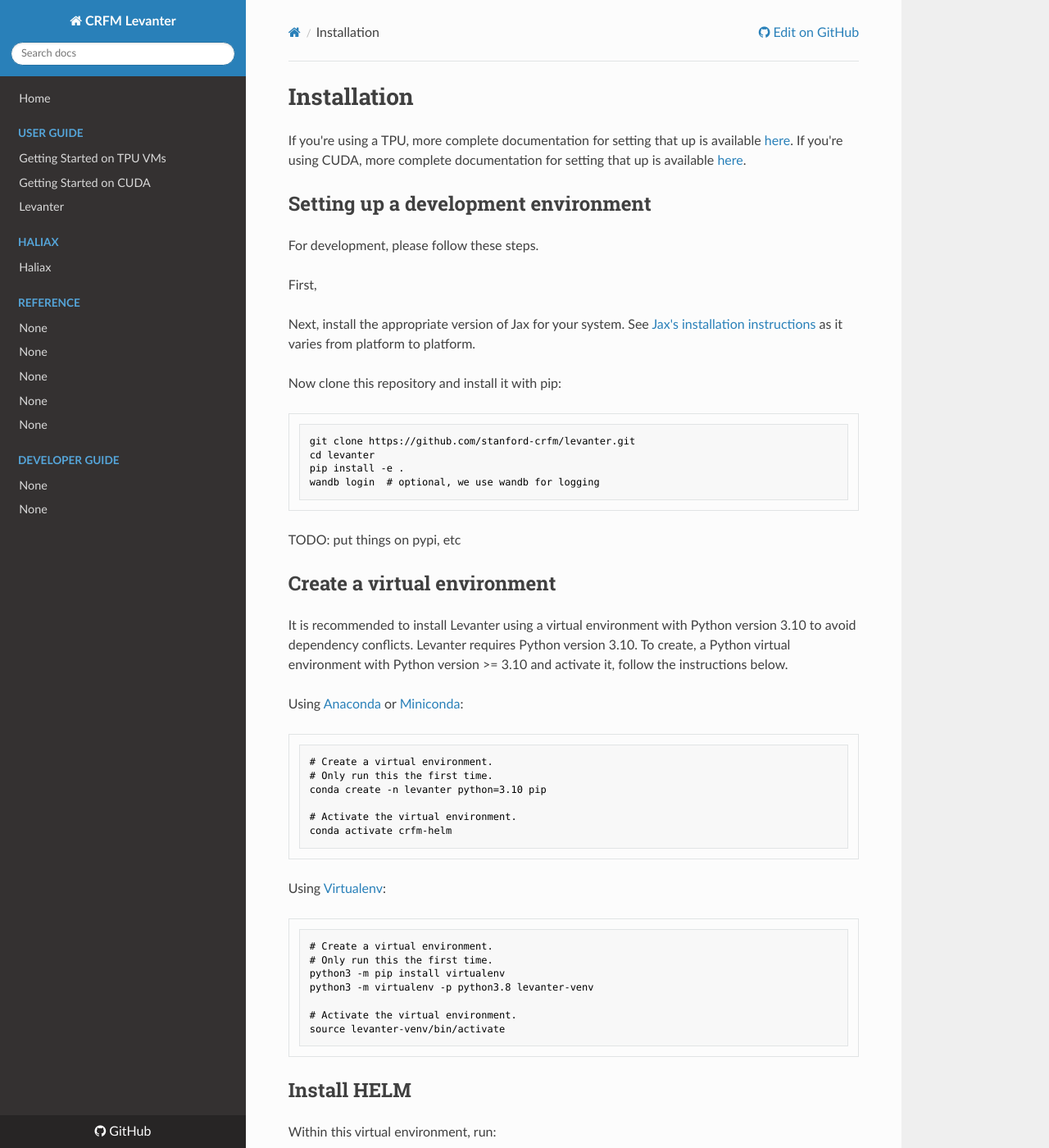
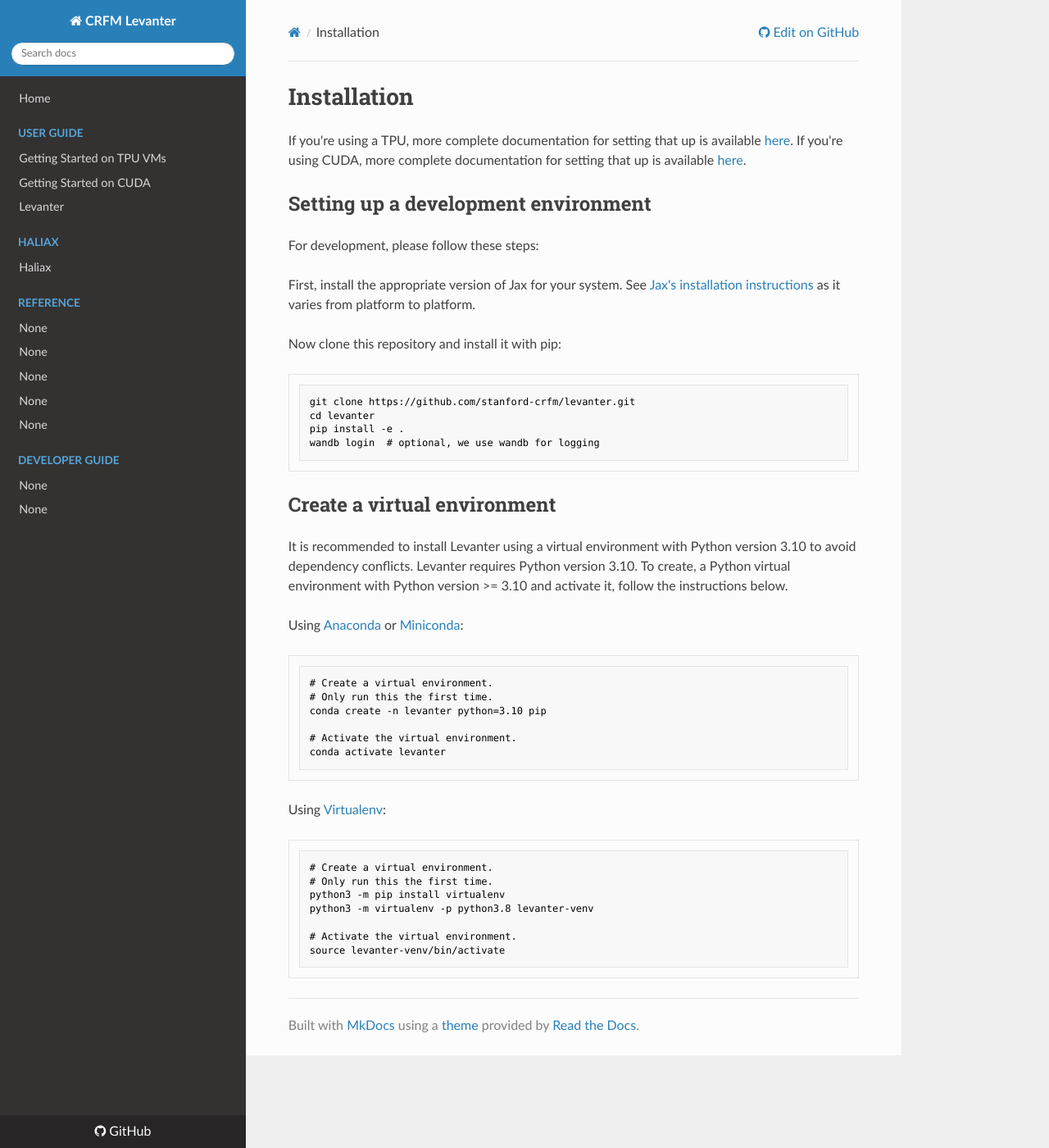
Before and after one commit to stanford-crfm/levanter, an MkDocs documentation site: the page built from docs/Installation.md, in a window 1280 px wide and 1400 px high. Shown: the whole window at 82% size. Built offline with MkDocs 1.6.1, drawn with Linux system fonts in a browser that asks for light colours; some of the changed text lies outside the part shown.

Commit message:
Update readme, index.md, and installation.md

````diff
--- a/docs/Installation.md
+++ b/docs/Installation.md
@@ -5,11 +5,11 @@ If you're using CUDA, more complete documentation for setting that up is availab
 
 ## Setting up a development environment
 
-For development, please follow these steps.
+<!--levanter-installation-start-->
+For development, please follow these steps:
 
-First,
-
-Next, install the appropriate version of Jax for your system. See [Jax's installation instructions](https://github.com/google/jax/blob/main/README.md#installation)
+First, install the appropriate version of Jax for your system.
+See [Jax's installation instructions](https://github.com/google/jax/blob/main/README.md#installation)
 as it varies from platform to platform.
 
 Now clone this repository and install it with pip:
@@ -22,8 +22,6 @@ wandb login  # optional, we use wandb for logging
 ```
 
 <!--levanter-installation-end-->
-
-TODO: put things on pypi, etc
 
 ## Create a virtual environment
 
@@ -38,7 +36,7 @@ Using [Anaconda](https://conda.io/projects/conda/en/latest/user-guide/tasks/mana
 conda create -n levanter python=3.10 pip
 
 # Activate the virtual environment.
-conda activate crfm-helm
+conda activate levanter
 ```
 
 Using [Virtualenv](https://docs.python.org/3/library/venv.html#creating-virtual-environments):
@@ -52,13 +50,3 @@ python3 -m virtualenv -p python3.8 levanter-venv
 # Activate the virtual environment.
 source levanter-venv/bin/activate
 ```
-
-
-
-## Install HELM
-
-Within this virtual environment, run:
-
-```
-pip install crfm-helm
-```
````
Also changed, not shown: README.md (+3 -0 lines), docs/index.md (+5 -4 lines).
